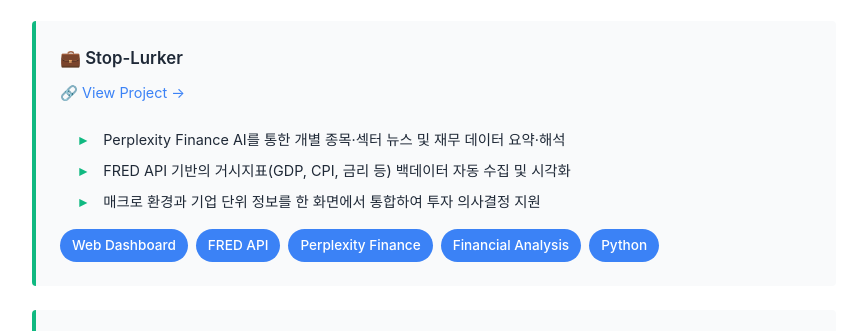
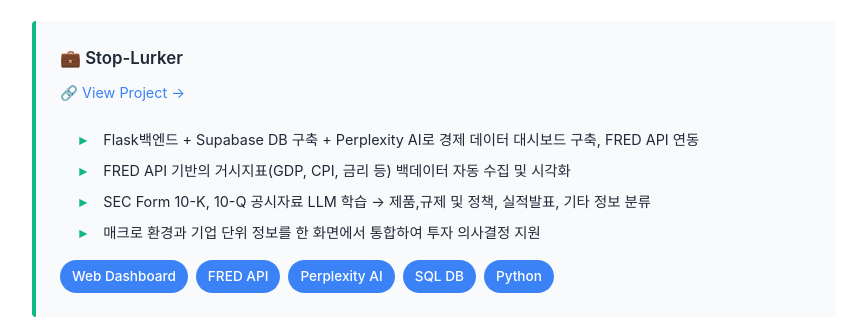
Before and after one commit to paipai222/profile, a plain HTML site: page index.html in a window 1280 px wide. Shown: the part 1370-1701 px from the top of the page, without its empty margins (40-886 px from the left). Drawn offline with Linux system fonts and the light colour scheme.

Commit message:
Update index.html

```diff
--- a/index.html
+++ b/index.html
@@ -485,15 +485,16 @@ border: 1px solid #ddd;
 🔗 View Project →
 </a>
 <ul class="project-bullets">
-<li>Perplexity Finance AI를 통한 개별 종목·섹터 뉴스 및 재무 데이터 요약·해석</li>
+<li>Flask백엔드 + Supabase DB 구축 + Perplexity AI로 경제 데이터 대시보드 구축, FRED API 연동</li>
 <li>FRED API 기반의 거시지표(GDP, CPI, 금리 등) 백데이터 자동 수집 및 시각화</li>
+<li>SEC Form 10-K, 10-Q 공시자료 LLM 학습 → 제품,규제 및 정책, 실적발표, 기타 정보 분류</li>
 <li>매크로 환경과 기업 단위 정보를 한 화면에서 통합하여 투자 의사결정 지원</li>
 </ul>
 <div class="project-tags">
 <span class="tag">Web Dashboard</span>
 <span class="tag">FRED API</span>
-<span class="tag">Perplexity Finance</span>
-<span class="tag">Financial Analysis</span>
+<span class="tag">Perplexity AI</span>
+<span class="tag">SQL DB</span>
 <span class="tag">Python</span>
 </div>
 </div>
```
